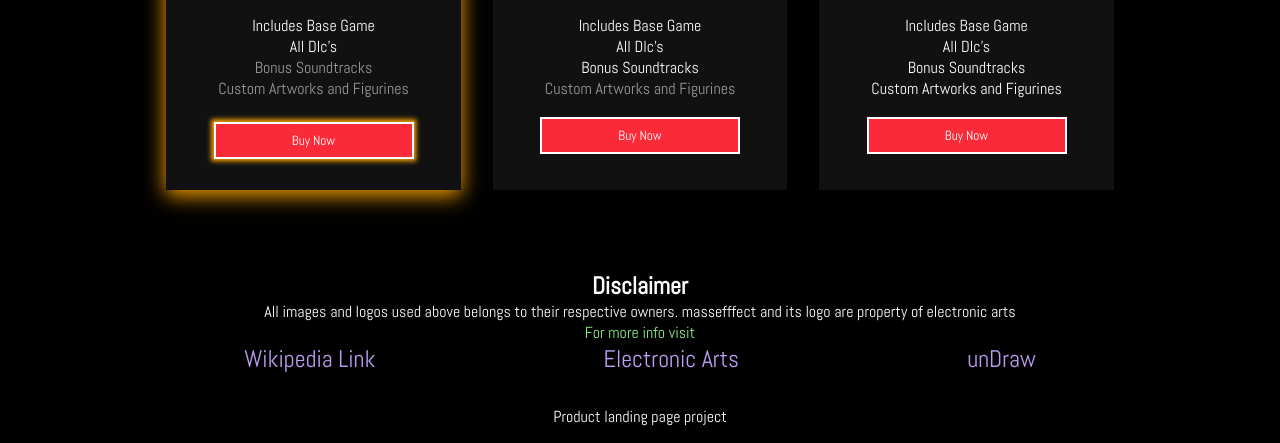
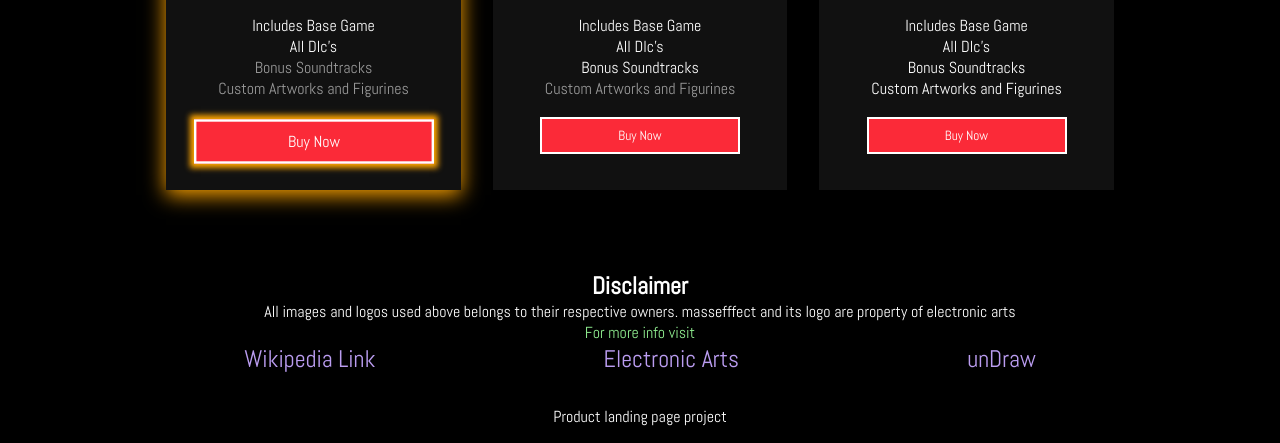
Before and after one commit to ItsJustMyGit/fcc_LandingPage_Repo, a plain HTML site: page index.html in a window 1280 px wide. In both pictures the pointer is over the button 313 px from the left and 1991 px from the top of the page. Shown: the part 1856-2299 px from the top of the page. Drawn offline with Linux system fonts and the light colour scheme.

Commit message:
Edit_02
minor style properties correction.

```diff
--- a/style.css
+++ b/style.css
@@ -404,8 +404,8 @@ body{
 }
 
 .container1 .card .info .btn1:hover{
-	transform: scale(1.2);
-	transform: translateY(5px);
+	transition: 0.2s;
+	transform: scale(1.2) translateY(5px);
 	box-shadow: 0 0 0.3rem 0.2rem orange;
 }
 
```
